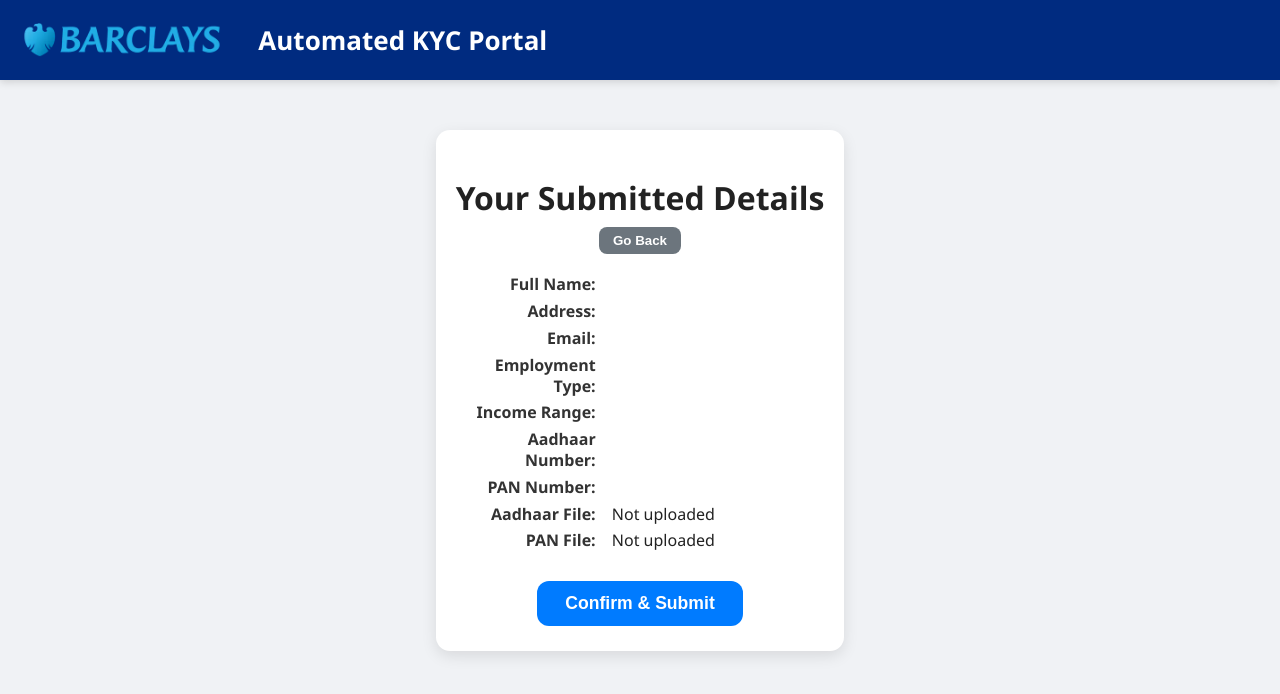
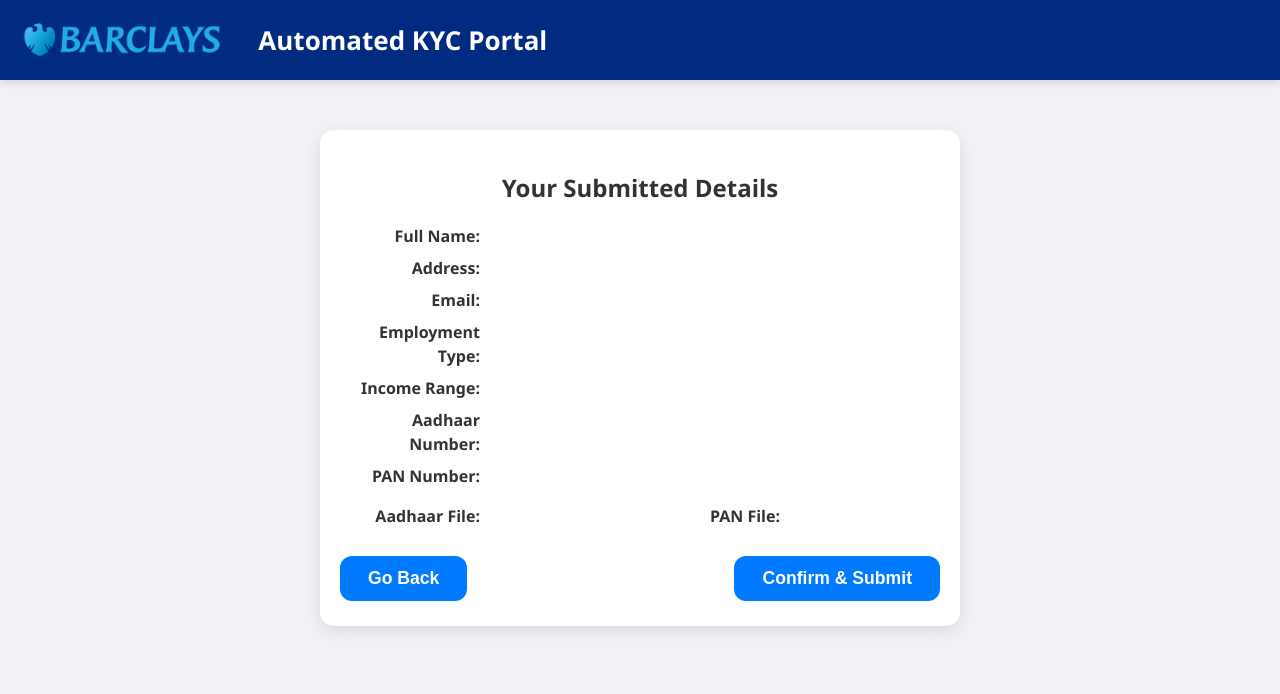
Before and after one commit to RohanRanjan501/Kyc-app, a React (Vite) app in the folder kyc-app/: page /details in a window 1280 px wide. Shown: the top 694 px of the page. Built offline with nearby package versions, Linux system fonts and the light colour scheme.

Commit message:
UI changes

```diff
--- a/kyc-app/package.json
+++ b/kyc-app/package.json
@@ -12,8 +12,11 @@
   "dependencies": {
     "face-api.js": "^0.22.2",
     "lucide-react": "^0.511.0",
+    "microsoft-cognitiveservices-speech-sdk": "^1.44.0",
     "react": "^19.1.0",
-    "react-dom": "^19.1.0"
+    "react-dom": "^19.1.0",
+    "react-router-dom": "^7.6.2",
+    "react-webcam": "^7.2.0"
   },
   "devDependencies": {
     "@eslint/js": "^9.25.0",
--- /dev/null
+++ b/kyc-app/src/components/SpeechService.tsx
@@ -0,0 +1,45 @@
+import React from 'react';
+import * as speechSdk from 'microsoft-cognitiveservices-speech-sdk';
+
+// Define props type if you plan to use this as a component
+interface SpeechServiceProps {
+  text: string;
+}
+
+export const apiKey="3iiQ7K6Vqx8BZpLotbutKHxGF4FyP1qPZJkqIQt3kSiBpf5vEi2SJQQJ99BFACGhslBXJ3w3AAAYACOGelWp" ;
+export const region ="centralindia"
+
+// Speech synthesis function
+export const speakText = (text: string): void => {
+  const speechConfig = speechSdk.SpeechConfig.fromSubscription(
+    apiKey, region
+  );
+
+  const audioConfig = speechSdk.AudioConfig.fromDefaultSpeakerOutput();
+  const synthesizer = new speechSdk.SpeechSynthesizer(speechConfig, audioConfig);
+
+  synthesizer.speakTextAsync(
+    text,
+    (result) => {
+      if (result.reason === speechSdk.ResultReason.SynthesizingAudioCompleted) {
+        console.log('Speech synthesized successfully.');
+      } else {
+        console.error('Speech synthesis failed. Error:', result.errorDetails);
+      }
+      synthesizer.close();
+    },
+    (error) => {
+      console.error('Error:', error);
+      synthesizer.close();
+    }
+  );
+};
+
+// Optional: If you want to use this as a component
+export const SpeechService: React.FC<SpeechServiceProps> = ({ text }) => {
+  React.useEffect(() => {
+    speakText(text);
+  }, [text]);
+
+  return null;
+};
--- a/kyc-app/src/pages/DetailsPage.css
+++ b/kyc-app/src/pages/DetailsPage.css
@@ -1,13 +1,14 @@
 #details-container {
-    max-width: 480px;
+    width: 100%;
+    max-width: 600px;
     margin: 50px auto;
     padding: 25px 20px;
     background: #fff;
-    box-shadow: 0 5px 15px rgba(0,0,0,0.1);
+    box-shadow: 0 5px 15px rgba(0, 0, 0, 0.1);
     border-radius: 14px;
     font-family: 'Segoe UI', Tahoma, Geneva, Verdana, sans-serif;
     color: #222;
-    text-align: center;
+    text-align: left; /* Align the entire container's text to the left */
 }
 
 #details-container header {
@@ -15,12 +16,15 @@
 }
 
 #details-container header h1 {
-    margin-bottom: 8px;
+    margin-bottom: 12px;
     font-weight: 700;
+    font-size: 1.5rem;
+    color: #333;
+    text-align: center; /* Keep header centered if desired */
 }
 
 #details-container header button {
-    padding: 6px 14px;
+    padding: 8px 16px;
     font-weight: 600;
     border-radius: 8px;
     border: none;
@@ -34,23 +38,28 @@
     background-color: #5a6268;
 }
 
+#details-body {
+    margin-bottom: 20px; /* Add some space between body and footer */
+}
+
 #details-body p {
-    margin: 6px 0;
+    margin: 8px 0;
     font-size: 1rem;
-    line-height: 1.3;
-    text-align: left;
+    line-height: 1.5;
+    text-align: left; /* Ensure each paragraph is left-aligned */
 }
 
 #details-body p strong {
     display: inline-block;
     width: 140px;
-    text-align: right;
+    text-align: right; /* Align labels to the right for better readability */
     margin-right: 12px;
     color: #333;
 }
 
 footer {
     margin-top: 30px;
+    text-align: center; /* Center the footer content */
 }
 
 #confirm-button {
@@ -68,3 +77,31 @@ footer {
 #confirm-button:hover {
     background-color: #0056b3;
 }
+
+.buttons-row {
+    display: flex;
+    justify-content: space-between; /* This will push the buttons to the edges */
+    grid-column: span 2; /* Ensure it spans the full width of the form */
+    margin-top: 20px; /* Add some space above the buttons */
+}
+
+.image-preview {
+    max-width: 150px;
+    max-height: 100px;
+    width: auto;
+    height: auto;
+    margin-top: 10px;
+    border-radius: 8px;
+    box-shadow: 0 0 5px rgba(0, 0, 0, 0.1);
+}
+
+.document-row {
+    display: flex;
+    justify-content: space-between;
+}
+
+.document {
+    flex: 1;
+    margin-right: 10px;
+    text-align: center;
+}
--- a/kyc-app/src/pages/DetailsPage.tsx
+++ b/kyc-app/src/pages/DetailsPage.tsx
@@ -11,11 +11,14 @@ const DetailsPage: React.FC = () => {
         navigate('/upload', { state: { formData } });
     };
 
+    const handleBack = () => {
+        navigate('/form', { state: { formData } });
+    };
+
     return (
         <div id="details-container">
             <header>
                 <h1>Your Submitted Details</h1>
-                <button onClick={() => navigate(-1)}>Go Back</button>
             </header>
             <div id="details-body">
                 <p><strong>Full Name:</strong> {formData.fullName}</p>
@@ -25,10 +28,23 @@ const DetailsPage: React.FC = () => {
                 <p><strong>Income Range:</strong> {formData.incomeRange}</p>
                 <p><strong>Aadhaar Number:</strong> {formData.aadhaarNumber}</p>
                 <p><strong>PAN Number:</strong> {formData.panNumber}</p>
-                <p><strong>Aadhaar File:</strong> {formData.aadhaarFile?.name || 'Not uploaded'}</p>
-                <p><strong>PAN File:</strong> {formData.panFile?.name || 'Not uploaded'}</p>
+                <div className="document-row">
+                    <div className="document">
+                        <p><strong>Aadhaar File:</strong></p>
+                        {formData.aadhaarFile && (
+                            <img src={URL.createObjectURL(formData.aadhaarFile)} alt="Uploaded Aadhaar" className="image-preview" />
+                        )}
+                    </div>
+                    <div className="document">
+                        <p><strong>PAN File:</strong></p>
+                        {formData.panFile && (
+                            <img src={URL.createObjectURL(formData.panFile)} alt="Uploaded PAN" className="image-preview" />
+                        )}
+                    </div>
+                </div>
             </div>
-            <footer>
+            <footer className="buttons-row">
+                <button id="confirm-button" onClick={handleBack}>Go Back</button>
                 <button id="confirm-button" onClick={handleConfirm}>Confirm & Submit</button>
             </footer>
         </div>
--- a/kyc-app/src/pages/FormPage.css
+++ b/kyc-app/src/pages/FormPage.css
@@ -3,66 +3,69 @@
     width: 100%;
     max-width: 1200px;
     margin: 0 auto;
-    padding: 20px;
-    background-color: #f4f6f8;
+    padding: 30px;
+    background-color: #ffffff;
     font-family: 'Roboto', sans-serif;
     color: #333;
     box-sizing: border-box;
     border-radius: 10px;
-    box-shadow: 0 4px 10px rgba(0, 0, 0, 0.1);
+    box-shadow: 0 4px 15px rgba(0, 0, 0, 0.1);
   }
 
   /* Form Header */
   #form-header-section {
     text-align: center;
-    margin-bottom: 30px;
+    margin-bottom: 40px;
   }
 
   #form-main-header {
-    font-size: 28px;
+    font-size: 32px;
     font-weight: bold;
     margin: 10px 0;
     color: #333;
   }
 
   #form-description {
-    font-size: 16px;
-    color: #666;
+    font-size: 18px;
+    color: #555;
     margin-bottom: 20px;
   }
 
   /* Form Body */
   #form-body {
     display: grid;
-    grid-template-columns: repeat(auto-fit, minmax(280px, 1fr)); /* Responsive columns */
-    gap: 20px; /* Space between fields */
+    grid-template-columns: repeat(2, 1fr);
+    gap: 20px;
+    align-items: start;
   }
 
   /* Form Fields */
   .form-field {
     display: flex;
     flex-direction: column;
+    margin-bottom: 10px;
   }
 
   .form-field label {
     font-size: 14px;
     font-weight: 600;
-    margin-bottom: 5px;
+    margin-bottom: 8px;
     color: #333;
   }
 
   .form-field input,
   .form-field select {
-    padding: 10px;
+    padding: 12px;
     font-size: 14px;
     border: 1px solid #ccc;
     border-radius: 5px;
     transition: border-color 0.3s;
+    background-color: #f9f9f9;
   }
 
   .form-field input:focus,
   .form-field select:focus {
-    border-color: #007bff;
+    border-color: #0056b3;
     outline: none;
   }
 
@@ -76,14 +79,18 @@
     cursor: pointer;
   }
 
-/* Footer Section */
-#form-footer {
-    text-align: center;
-    margin-top: 20px;
+  /* Form Documents */
+  .form-documents {
+    display: flex;
+    justify-content: space-between;
+    flex-wrap: wrap;
+    gap: 20px;
+    grid-column: span 2; /* Ensure it takes the full width */
   }
 
+  /* Button Styling */
   #next-button {
-    padding: 12px 30px;
+    padding: 14px 40px;
     font-size: 16px;
     color: #fff;
     background-color: #007bff;
@@ -98,12 +105,75 @@
     transform: scale(1.05);
   }
 
+  /* Form Documents */
+  .form-documents {
+    display: grid;
+    grid-template-columns: repeat(4, 1fr); /* Adjust this if you want fewer or more columns */
+    gap: 20px;
+    grid-column: span 2; /* Ensures it spans the full width of the form */
+    align-items: start;
+}
+
+.form-field-doc {
+    display: flex;
+    flex-direction: column;
+    align-items: center;
+}
+
+.form-field-doc input[type="file"] {
+    width: auto; /* Adjust as needed for a fixed width or set to auto for dynamic sizing */
+    padding: 4px 10px; /* Reduce padding for a smaller button */
+    font-size: 12px; /* Reduce font size */
+    background-color: #fff;
+    border: 1px solid #ccc;
+    border-radius: 5px;
+    cursor: pointer;
+    text-align: center;
+}
+
+.form-field-doc label {
+    margin-bottom: 4px; /* Adjust spacing between label and input */
+    font-size: 14px;
+    font-weight: 600;
+    text-align: center;
+}
+
+.image-preview {
+    max-width: 150px;
+    max-height: 100px;
+    width: auto;
+    height: auto;
+    margin-top: 10px;
+    border-radius: 8px;
+    box-shadow: 0 0 5px rgba(0, 0, 0, 0.1);
+}
+
 /* Responsive Design */
 @media (max-width: 768px) {
-    #form-body {
-        grid-template-columns: 1fr;
-    }
-    #modern-form-container {
-        padding: 15px;
+    .form-documents {
+        grid-template-columns: 1fr; /* Stack items on smaller screens */
     }
 }
+
+.buttons-row {
+    display: flex;
+    justify-content: space-between; /* This will push the buttons to the edges */
+    grid-column: span 2; /* Ensure it spans the full width of the form */
+    margin-top: 20px; /* Add some space above the buttons */
+}
+
+#go-back-button, #next-button {
+    padding: 14px 40px;
+    font-size: 16px;
+    color: #fff;
+    background-color: #007bff;
+    border: none;
+    border-radius: 5px;
+    cursor: pointer;
+    transition: background-color 0.3s ease, transform 0.2s ease;
+}
+
+#go-back-button:hover, #next-button:hover {
+    background-color: #0056b3;
+    transform: scale(1.05);
+}
--- a/kyc-app/src/pages/FormPage.tsx
+++ b/kyc-app/src/pages/FormPage.tsx
@@ -1,9 +1,15 @@
-import React, { useState } from 'react';
-import { useNavigate } from 'react-router-dom';
+import React, { useEffect, useRef, useState } from 'react';
+import { useLocation, useNavigate } from 'react-router-dom';
 import './FormPage.css';
+import { speakText } from '../components/SpeechService';
 
 const FormPage: React.FC = () => {
-    const [formData, setFormData] = useState({
+    const { state } = useLocation();
+
+    const navigate = useNavigate();
+
+    const [formData, setFormData] = useState(() => {
+        return state?.formData || {
             fullName: '',
             address: '',
             email: '',
@@ -15,9 +21,8 @@ const FormPage: React.FC = () => {
             panFile: null,
             photoFile: null,
             signatureFile: null,
+        };
     });
-
-    const navigate = useNavigate();
 
     const handleChange = (e: React.ChangeEvent<HTMLInputElement | HTMLSelectElement>) => {
         const { name, value } = e.target;
@@ -35,6 +40,18 @@ const FormPage: React.FC = () => {
         navigate('/details', { state: { formData } });
     };
 
+    const handleBack = () => {
+        navigate('/home');
+    };
+
+    const hasSpokenRef = useRef(false);
+
+  if (!hasSpokenRef.current) {
+    const welcomeMessage = "Welcome to the Personal Information Form. Please fill out your details and upload the required documents.";
+    speakText(welcomeMessage);
+    hasSpokenRef.current = true;
+  }
+
     return (
         <div id="modern-form-container">
             <header id="form-header-section">
@@ -44,7 +61,7 @@ const FormPage: React.FC = () => {
 
             <form id="form-body">
                 <div className="form-row">
-                    <div className="form-field">
+                    <div className="form-field" onClick={() =>{speakText("Please Enter Your Fullname")}}>
                         <label htmlFor="fullName">Full Name</label>
                         <input
                             type="text"
@@ -54,7 +71,8 @@ const FormPage: React.FC = () => {
                             onChange={handleChange}
                         />
                     </div>
-                    <div className="form-field">
+
+                    <div className="form-field" onClick={() => speakText("Please Enter Your Address")}>
                         <label htmlFor="address">Address</label>
                             <input
                             type="text"
@@ -62,12 +80,13 @@ const FormPage: React.FC = () => {
                             name="address"
                             value={formData.address}
                             onChange={handleChange}
+                            style={{ gridColumn: 'span 2' }} // Ensure it spans across both columns
                             />
                     </div>
                 </div>
 
                 <div className="form-row">
-                    <div className="form-field">
+                    <div className="form-field" onClick={() =>{speakText("Please Enter Your Email Address")}}>
                         <label htmlFor="email">Email Address</label>
                         <input
                             type="email"
@@ -77,7 +96,10 @@ const FormPage: React.FC = () => {
                             onChange={handleChange}
                         />
                     </div>
-                    <div className="form-field">
+                </div>
+
+                <div className="form-row">
+                    <div className="form-field" onClick={() =>{speakText("Please Enter Your Employment Type")}}>
                         <label htmlFor="employmentType">Employment Type</label>
                         <select
                             id="employmentType"
@@ -91,10 +113,20 @@ const FormPage: React.FC = () => {
                             <option value="Unemployed">Unemployed</option>
                         </select>
                     </div>
+                    <div className="form-field" onClick={() =>{speakText("Please Enter Your Aadhaar Number")}}>
+                        <label htmlFor="aadhaarNumber">Aadhaar Number</label>
+                        <input
+                            type="text"
+                            id="aadhaarNumber"
+                            name="aadhaarNumber"
+                            value={formData.aadhaarNumber}
+                            onChange={handleChange}
+                        />
+                    </div>
                 </div>
 
                 <div className="form-row">
-                    <div className="form-field">
+                    <div className="form-field" onClick={() =>{speakText("Please Enter Your Income Range")}}>
                         <label htmlFor="incomeRange">Income Range</label>
                         <select
                             id="incomeRange"
@@ -108,20 +140,8 @@ const FormPage: React.FC = () => {
                             <option value="10L+">10L+</option>
                         </select>
                     </div>
-                    <div className="form-field">
-                        <label htmlFor="aadhaarNumber">Aadhaar Number</label>
-                        <input
-                            type="text"
-                            id="aadhaarNumber"
-                            name="aadhaarNumber"
-                            value={formData.aadhaarNumber}
-                            onChange={handleChange}
-                        />
-                    </div>
-                </div>
 
-                <div className="form-row">
-                    <div className="form-field">
+                    <div className="form-field" onClick={() =>{speakText("Please Enter Your PAN Card Number")}}>
                         <label htmlFor="panNumber">PAN Card Number</label>
                         <input
                             type="text"
@@ -133,61 +153,41 @@ const FormPage: React.FC = () => {
                     </div>
                 </div>
 
-                <div className="form-row">
-                    <div className="form-field">
+                <div className="form-documents">
+                    <div className="form-field-doc" onClick={() => speakText("Please Upload Your Aadhaar")}>
                         <label htmlFor="aadhaarFile">Upload Aadhaar</label>
-                        <input
-                            type="file"
-                            id="aadhaarFile"
-                            name="aadhaarFile"
-                            onChange={handleFileUpload}
-                        />
+                        <input type="file" id="aadhaarFile" name="aadhaarFile" onChange={handleFileUpload} />
                         {formData.aadhaarFile && (
-                            <span className="file-upload-name">{formData.aadhaarFile.name}</span>
+                            <img src={URL.createObjectURL(formData.aadhaarFile)} alt="Uploaded Aadhaar" className="image-preview" />
                         )}
                     </div>
-                    <div className="form-field">
+                    <div className="form-field-doc" onClick={() => speakText("Please Upload Your PAN")}>
                         <label htmlFor="panFile">Upload PAN</label>
-                        <input
-                            type="file"
-                            id="panFile"
-                            name="panFile"
-                            onChange={handleFileUpload}
-                        />
+                        <input type="file" id="panFile" name="panFile" onChange={handleFileUpload} />
                         {formData.panFile && (
-                            <span className="file-upload-name">{formData.panFile.name}</span>
+                            <img src={URL.createObjectURL(formData.panFile)} alt="Uploaded PAN" className="image-preview" />
+                        )}
+                    </div>
+                    <div className="form-field-doc" onClick={() => speakText("Please Upload Your Photo")}>
+                        <label htmlFor="photoFile">Upload Photo</label>
+                        <input type="file" id="photoFile" name="photoFile" onChange={handleFileUpload} />
+                        {formData.photoFile && (
+                            <img src={URL.createObjectURL(formData.photoFile)} alt="Uploaded PAN" className="image-preview" />
+                        )}
+                    </div>
+                    <div className="form-field-doc" onClick={() => speakText("Please Upload Your Signature")}>
+                        <label htmlFor="signatureFile">Upload Signature</label>
+                        <input type="file" id="signatureFile" name="signatureFile" onChange={handleFileUpload} />
+                        {formData.signatureFile && (
+                            <img src={URL.createObjectURL(formData.signatureFile)} alt="Uploaded Signature" className="image-preview" />
                         )}
                     </div>
                 </div>
 
-                <div className="form-row">
-                    <div className="form-field">
-                        <label htmlFor="photoFile">Upload Photo</label>
-                        <input
-                            type="file"
-                            id="photoFile"
-                            name="photoFile"
-                            onChange={handleFileUpload}
-                        />
-                        {formData.photoFile && (
-                            <span className="file-upload-name">{formData.photoFile.name}</span>
-                        )}
-                    </div>
-                    <div className="form-field">
-                        <label htmlFor="signatureFile">Upload Signature</label>
-                        <input
-                            type="file"
-                            id="signatureFile"
-                            name="signatureFile"
-                            onChange={handleFileUpload}
-                        />
-                        {formData.signatureFile && (
-                            <span className="file-upload-name">{formData.signatureFile.name}</span>
-                        )}
-                    </div>
-                </div>
-
-                <div className="form-row">
+                <div className="form-row buttons-row">
+                    <button type="button" id="go-back-button" onClick={handleBack}>
+                        Go Back
+                    </button>
                     <button type="button" id="next-button" onClick={handleNext}>
                         Next
                     </button>
```
Lines whose indentation alone changed are shown as unchanged.
